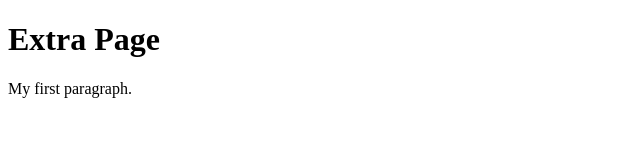
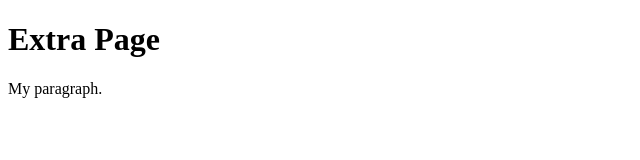
Before and after one commit to laurenmculp/codersrank-practice, a website: page home-extra.html in a window 1280 px wide. Shown: the full height of the page, 0-640 px from the left. Drawn offline with Linux system fonts and the light colour scheme.

Commit message:
1 file modified

```diff
--- a/home-extra.html
+++ b/home-extra.html
@@ -4,7 +4,7 @@
 
 <h1>Extra Page</h1>
 
-<p>My first paragraph.</p>
+<p>My paragraph.</p>
 
 </body>
 </html>
```
